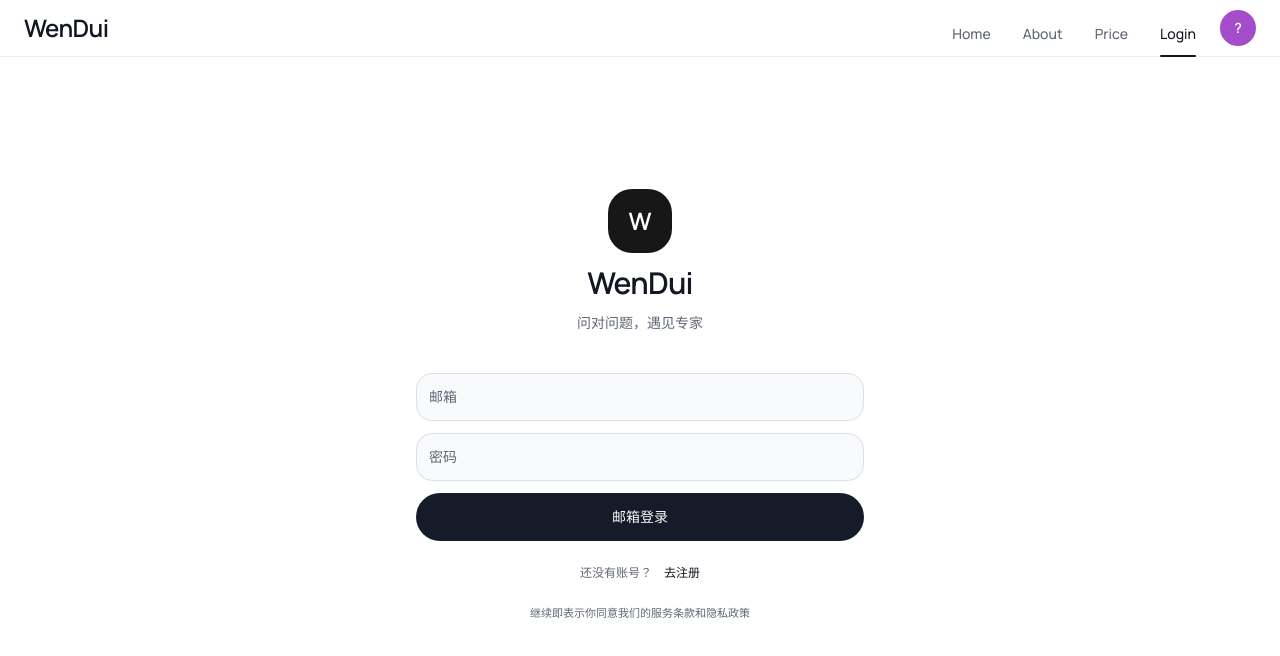
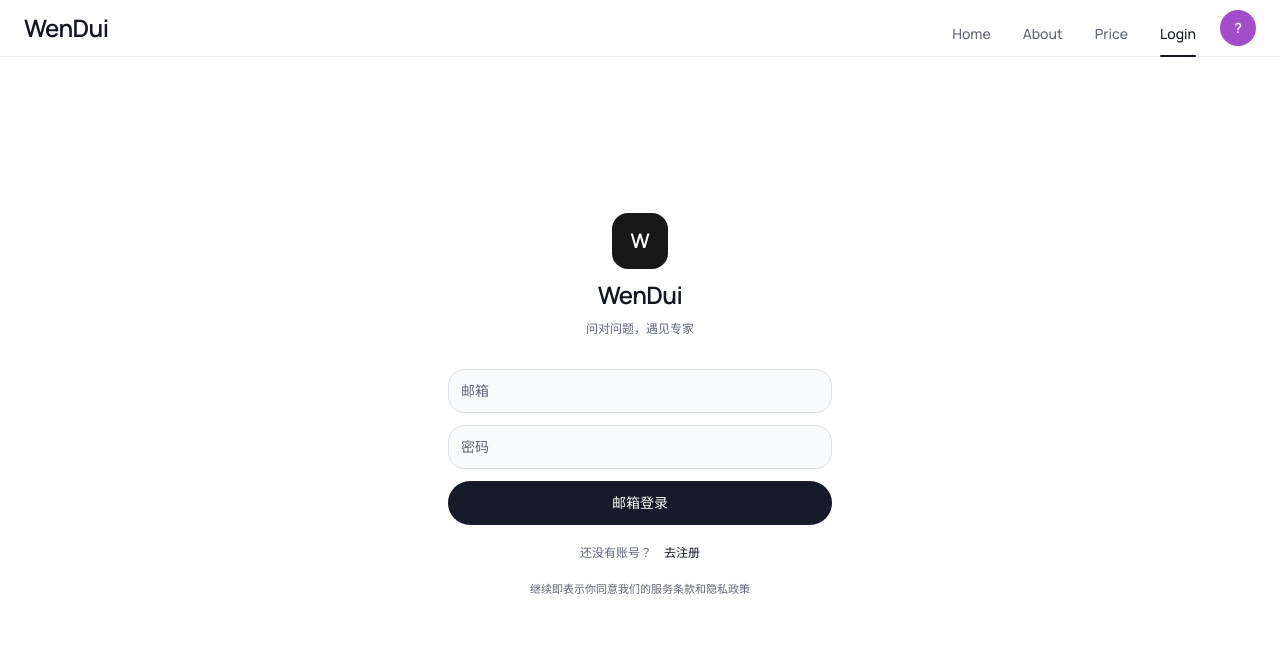
Before and after one commit to d0ublecl1ck/the-question, a React (Vite) app: page /login in a window 1280 px wide. Shown: the top 656 px of the page. Built offline with nearby package versions, Linux system fonts and the light colour scheme.

Commit message:
fix(login): align layout with app shell - Center login page within app shell layout - Add test coverage for login container alignment

```diff
--- a/src/pages/LoginPage.tsx
+++ b/src/pages/LoginPage.tsx
@@ -88,43 +88,38 @@ export default function LoginPage() {
   }
 
   return (
-    <section
-      className="flex w-full flex-1 items-center justify-center px-6"
-      data-testid="login-page"
-    >
-      <div className="w-full max-w-md text-center">
-        <div className="flex flex-col items-center gap-3">
-          <div className="flex h-16 w-16 items-center justify-center rounded-3xl bg-neutral-900 text-white">
-            <span className="text-2xl font-semibold">W</span>
+    <section className="flex w-full flex-1 items-center justify-center px-6" data-testid="login-page">
+      <div className="w-full max-w-sm text-center" data-testid="login-card">
+        <div className="flex flex-col items-center gap-2.5">
+          <div className="flex h-14 w-14 items-center justify-center rounded-2xl bg-neutral-900 text-white">
+            <span className="text-xl font-semibold">W</span>
           </div>
-          <h1 className="text-3xl font-semibold tracking-tight">WenDui</h1>
-          <p className="text-sm text-muted-foreground">
-            {'问对问题，遇见专家'}
-          </p>
+          <h1 className="text-2xl font-semibold tracking-tight">WenDui</h1>
+          <p className="text-xs text-muted-foreground">{'问对问题，遇见专家'}</p>
         </div>
 
-        <div className="mt-10 space-y-3">
+        <div className="mt-8 space-y-3">
           <Input
             placeholder="邮箱"
             type="email"
             value={email}
             onChange={(event) => setEmail(event.target.value)}
-            className="h-12 rounded-2xl"
+            className="h-11 rounded-2xl text-sm"
           />
           <Input
             placeholder="密码"
             type="password"
             value={password}
             onChange={(event) => setPassword(event.target.value)}
-            className="h-12 rounded-2xl"
+            className="h-11 rounded-2xl text-sm"
           />
           {status === 'error' && <p className="text-sm text-destructive">{error}</p>}
-          <Button className="h-12 w-full rounded-full" onClick={submit} disabled={status === 'loading'}>
+          <Button className="h-11 w-full rounded-full text-sm" onClick={submit} disabled={status === 'loading'}>
             {mode === 'login' ? '邮箱登录' : '邮箱注册'}
           </Button>
         </div>
 
-        <div className="mt-6 flex items-center justify-center gap-3 text-xs text-muted-foreground">
+        <div className="mt-5 flex items-center justify-center gap-3 text-xs text-muted-foreground">
           <span>{mode === 'login' ? '还没有账号？' : '已有账号？'}</span>
           <button
             type="button"
@@ -134,7 +129,7 @@ export default function LoginPage() {
             {mode === 'login' ? '去注册' : '去登录'}
           </button>
         </div>
-        <p className="mt-6 text-center text-[11px] text-muted-foreground">
+        <p className="mt-5 text-center text-[11px] text-muted-foreground">
           继续即表示你同意我们的服务条款和隐私政策
         </p>
       </div>
```
Also changed, not shown: 1 other file (tests, documents, lock files or other folders).
